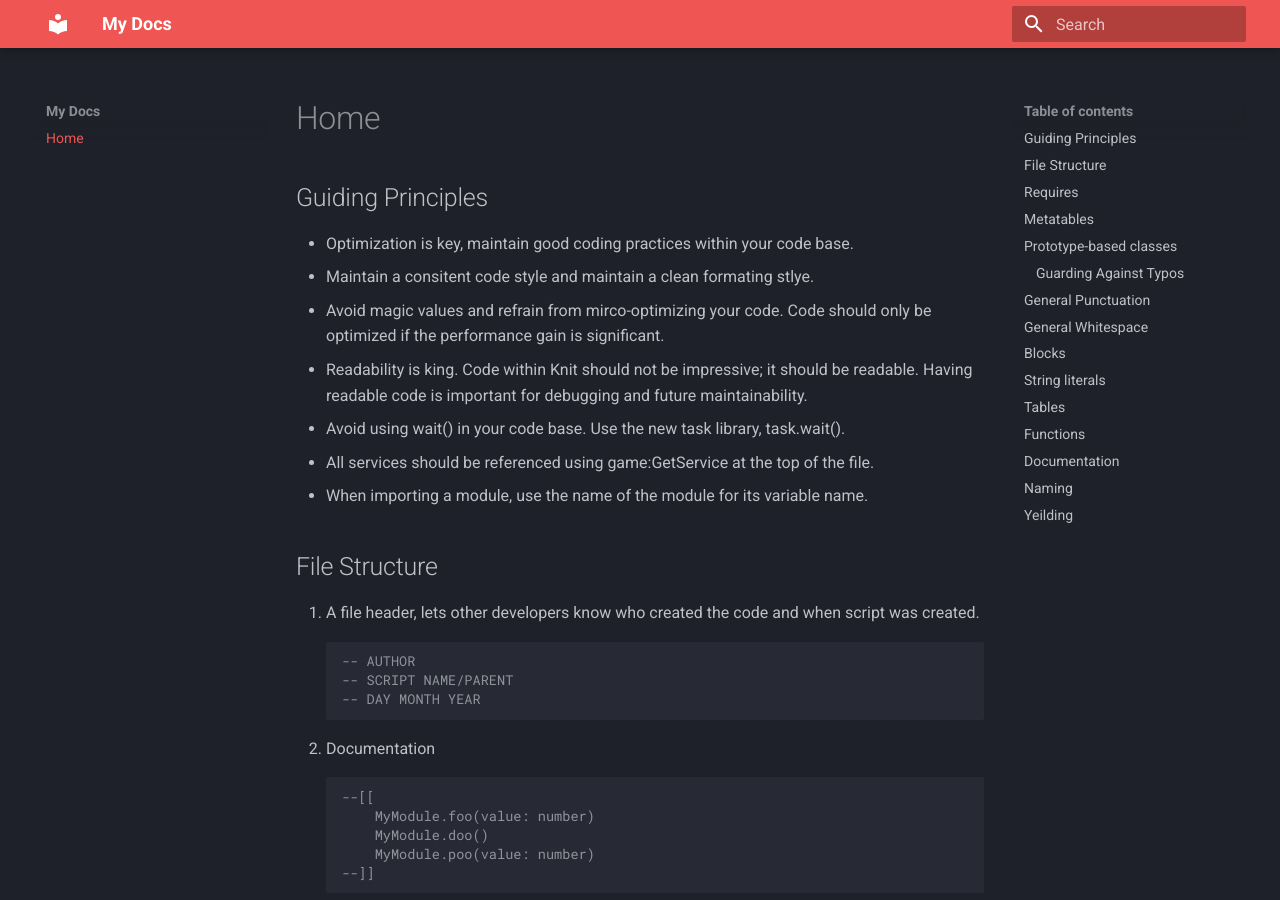
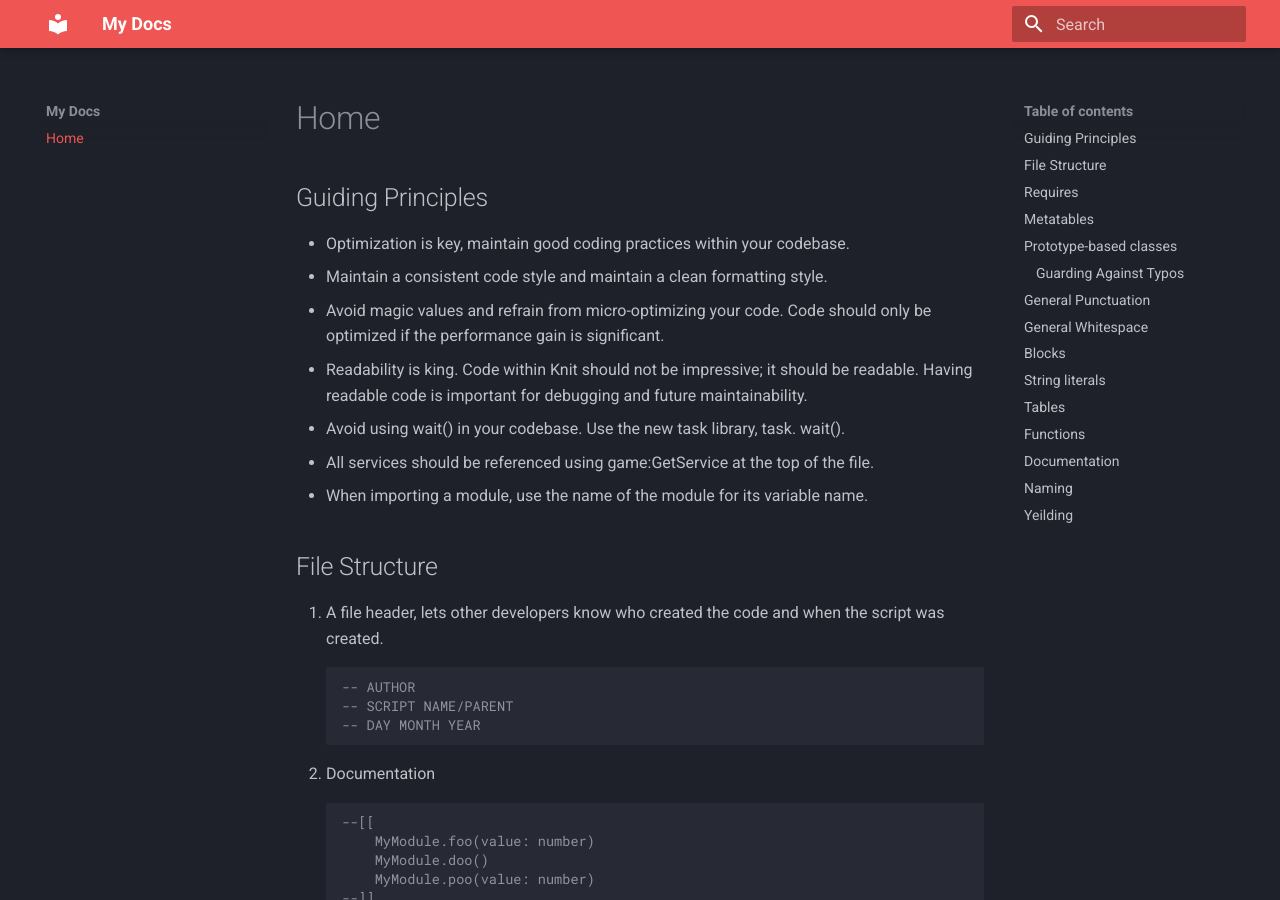
Before and after one commit to InterzoneProductions/Lua-Style-Guide, an MkDocs documentation site: the page built from docs/index.md, in a window 1280 px wide and 900 px high. Built offline with MkDocs 1.6.1 and Material for MkDocs 9.7.7, drawn with Linux system fonts in a browser that asks for light colours; some of the changed text lies outside the part shown.

Commit message:
Update index.md

````diff
--- a/docs/index.md
+++ b/docs/index.md
@@ -1,15 +1,15 @@
 ## Guiding Principles
-* Optimization is key, maintain good coding practices within your code base.
-* Maintain a consitent code style and maintain a clean formating stlye.
-* Avoid magic values and refrain from mirco-optimizing your code. Code should only be optimized if the performance gain is significant.
+* Optimization is key, maintain good coding practices within your codebase.
+* Maintain a consistent code style and maintain a clean formatting style.
+* Avoid magic values and refrain from micro-optimizing your code. Code should only be optimized if the performance gain is significant.
 * Readability is king. Code within Knit should not be impressive; it should be readable. Having readable code is important for debugging and future maintainability.
-* Avoid using wait() in your code base. Use the new task library, task.wait().
+* Avoid using wait() in your codebase. Use the new task library, task. wait().
 * All services should be referenced using game:GetService at the top of the file.
 * When importing a module, use the name of the module for its variable name.
 
 
 ## File Structure
-1.  A file header, lets other developers know who created the code and when script was created.
+1.  A file header, lets other developers know who created the code and when the script was created.
     ```lua
     -- AUTHOR
     -- SCRIPT NAME/PARENT
@@ -59,7 +59,7 @@
 
 Next, we assign the `__index` member on the class back to itself. This is a handy trick that lets us use the class's table as the metatable for instances as well.
 
-When we construct an instance, we'll tell Lua to use our `__index` value to find values that are missing in our instances. It's sort of like `prototype` in JavaScript, if you're familiar.
+When we construct an instance, we'll tell Lua to use our `__index` value to find values that are missing in our instances. It's sort of like `prototype` in JavaScript if you're familiar.
 
 ```lua
 MyClass.__index = MyClass
@@ -137,7 +137,7 @@
 * Always indent with tabs
 * Keep lines under 120 columns wide, assuming four column wide tabs.
 * Wrap comments to 80 columns wide, assuming four column wide tabs.
-    * This is different than normal code; the hope is that short lines help improve readability of comment prose, but is too restrictive for code.
+    * This is different than normal code; the hope is that short lines help improve the readability of comment prose, but is too restrictive for code.
 * Don't leave whitespace at the end of lines.
 * No vertical alignment.
 
@@ -177,6 +177,7 @@
 ```
 
 * This is also true for if blocks, even if their body is just a return statement. Consistency is important.
+
 ```lua
 if valueIsInvalid then
     return
@@ -184,17 +185,20 @@
 ```
 
 * Put a space before and after operators, except when clarifying precedence.
+
 ```lua
 print(2 * 9 * 8 / 2)
 ```
 
 * Put a space after commas in tables and function calls
+
 ```lua
 local friends = {"bob", "amy", "joe"}
 foo(5, 6, 7)
 ```
 
 * When creating blocks, inline any opening syntax elements.
+
 ```lua
 local foo = {
     bar = 2,
@@ -205,7 +209,7 @@
 end
 ```
 
-* Avoid putting curly braces for tables on their own line. Doing so harms readability, since it forces the reader to move to another line in an awkward spot in the statement.
+* Avoid putting curly braces for tables on their own line. Doing so harms readability since it forces the reader to move to another line in an awkward spot in the statement.
 
 <span style="color:green">**Good**:</span>
 ```lua
````
Also changed, not shown: other parts of docs/index.md (+5 -5 lines).
